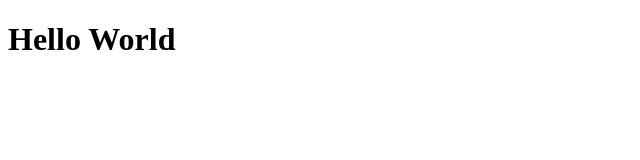
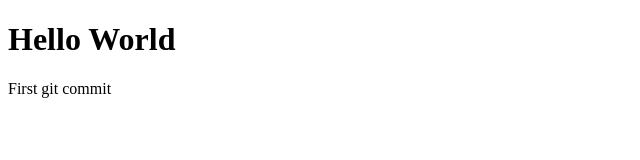
Before and after one commit to HaseefMuhammed/git-sample, a plain HTML site: page index.html in a window 1280 px wide. Shown: the whole page, without its empty margins (0-640 px from the left). Drawn offline with Linux system fonts and the light colour scheme.

Commit message:
2nd initial git

```diff
--- a/index.html
+++ b/index.html
@@ -7,5 +7,6 @@
 </head>
 <body>
   <h1>Hello World</h1>
+  <p>First git commit</p>
 </body>
 </html>
```
